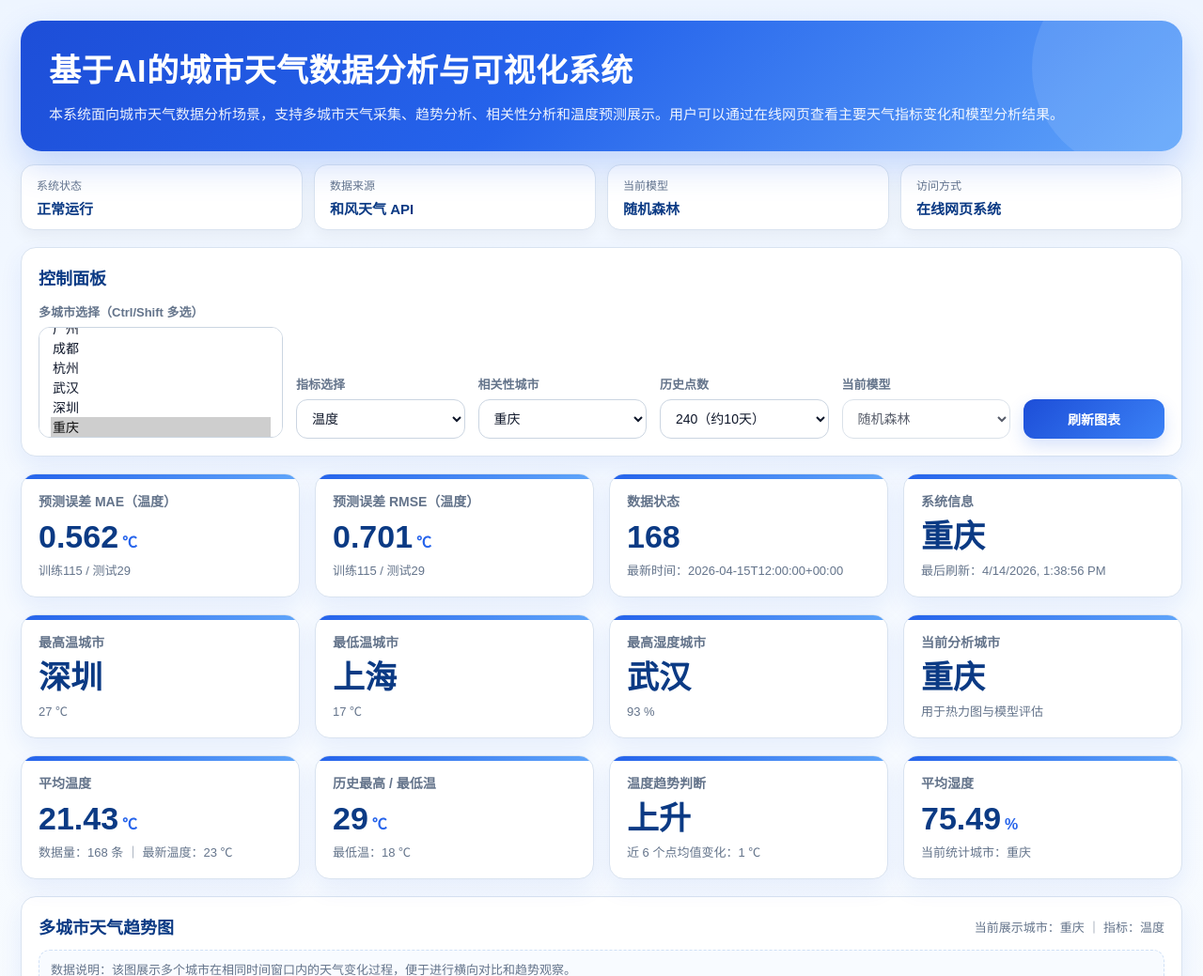
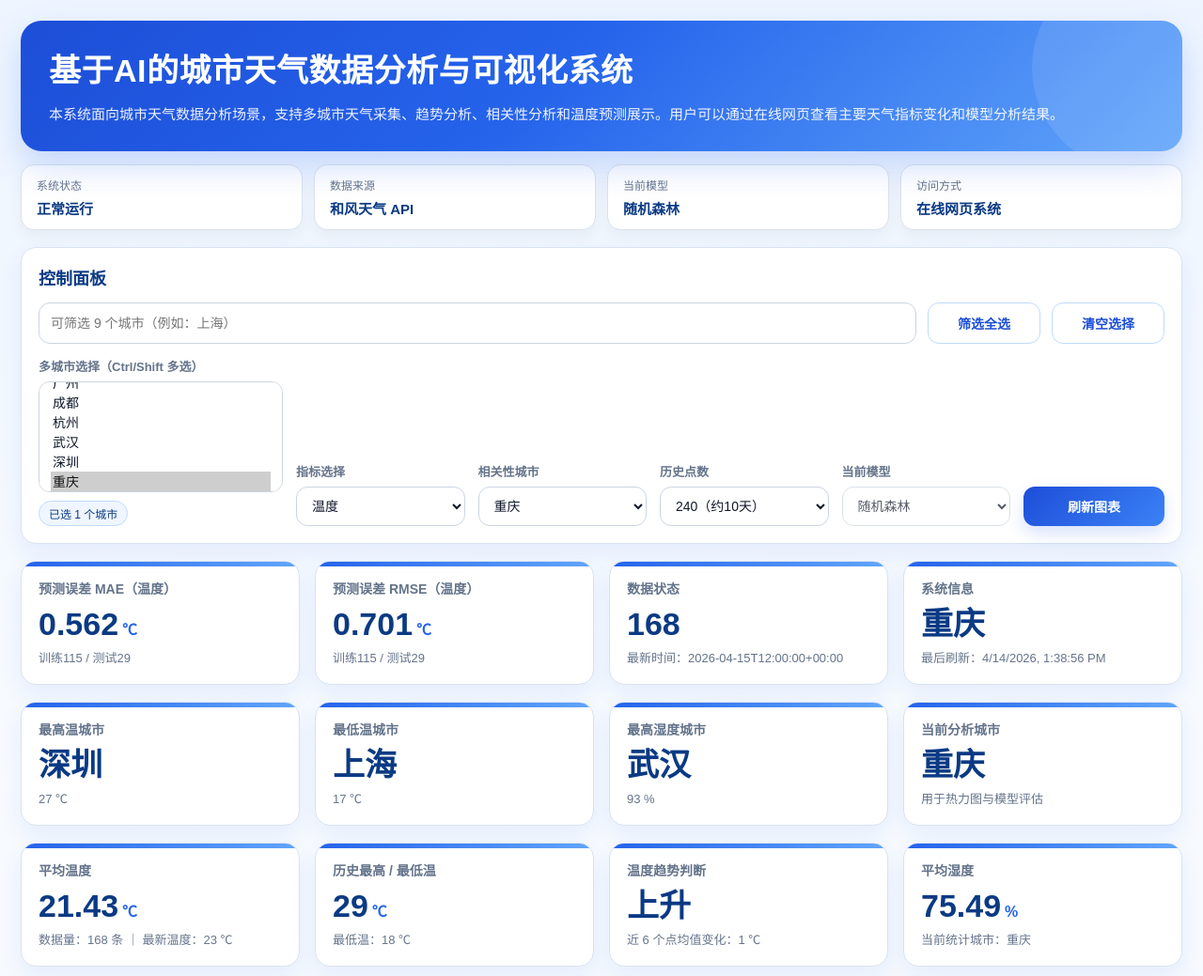
Before and after one commit to Ve1lPro/weather-system, a Django app: page / in a window 1280 px wide. Shown: the top 1039 px of the page at 94% size. Run offline with Django 5.2, Linux system fonts and the light colour scheme; data comes from the database, SQL or seed files in the repository; both versions use the stored data as it was after the commit.

Commit message:
更新UI界面

```diff
--- a/weather/services/qweather_client.py
+++ b/weather/services/qweather_client.py
@@ -15,7 +15,7 @@ class QWeatherClient:
         url = self.host.rstrip("/") + path
 
         headers = {
-            "X-QW-Api-Key": self.api_key,   # ✅ 按你控制台要求放请求头
+            "X-QW-Api-Key": self.api_key,   # 按你控制台要求放请求头
         }
 
         r = requests.get(url, params=params, headers=headers, timeout=self.timeout)
--- a/weather/static/weather/main.js
+++ b/weather/static/main.js
@@ -76,6 +76,11 @@ async function init() {
   const limitSel = document.getElementById("limit");
   const btn = document.getElementById("refresh");
 
+  const cityKeywordInput = document.getElementById("cityKeyword");
+  const selectAllCitiesBtn = document.getElementById("selectAllCities");
+  const clearCitiesBtn = document.getElementById("clearCities");
+  const citySelectionInfo = document.getElementById("citySelectionInfo");
+
   const lineHint = document.getElementById("lineHint");
   const heatHint = document.getElementById("heatHint");
 
@@ -110,11 +115,13 @@ async function init() {
   const heatChart = echarts.init(document.getElementById("chartHeat"));
 
   const cities = await getJSON("/api/cities");
+  let allCityNames = [];
 
   citiesSel.innerHTML = "";
   corrSel.innerHTML = "";
 
   for (const c of cities.cities) {
+    allCityNames.push(c.name);
     const o1 = document.createElement("option");
     o1.value = c.name;
     o1.textContent = c.name;
@@ -134,6 +141,19 @@ async function init() {
   corrSel.value = defaultCity;
   currentCity.textContent = defaultCity;
   analysisCityCard.textContent = defaultCity;
+
+  function updateCitySelectionInfo() {
+    const picked = selectedValues(citiesSel);
+    citySelectionInfo.textContent = `已选 ${picked.length} 个城市`;
+  }
+
+  function applyCityFilter() {
+    const keyword = cityKeywordInput.value.trim();
+    Array.from(citiesSel.options).forEach(opt => {
+      const visible = keyword === "" || opt.value.includes(keyword);
+      opt.hidden = !visible;
+    });
+  }
 
   async function refreshLine() {
     const picked = selectedValues(citiesSel);
@@ -165,7 +185,7 @@ async function init() {
     dataCount.textContent = count;
     dataStatus.textContent = `最新时间：${lastTime}`;
     lineHint.textContent = `当前展示城市：${picked.join("、")} ｜ 指标：${metricSel.options[metricSel.selectedIndex].text}`;
-
+    updateCitySelectionInfo();
     return payloadLine;
   }
 
@@ -287,14 +307,40 @@ async function init() {
 
   btn.addEventListener("click", refreshAll);
   metricSel.addEventListener("change", refreshLine);
-  citiesSel.addEventListener("change", refreshLine);
+  citiesSel.addEventListener("change", async () => {
+    updateCitySelectionInfo();
+    await refreshLine();
+  });
+
   corrSel.addEventListener("change", async () => {
     await refreshCorrAndEval();
     await refreshSummary();
   });
   limitSel.addEventListener("change", refreshAll);
+  cityKeywordInput.addEventListener("input", applyCityFilter);
+
+  selectAllCitiesBtn.addEventListener("click", async () => {
+    Array.from(citiesSel.options).forEach(opt => {
+      if (!opt.hidden) opt.selected = true;
+    });
+    updateCitySelectionInfo();
+    await refreshLine();
+  });
+
+  clearCitiesBtn.addEventListener("click", () => {
+    Array.from(citiesSel.options).forEach(opt => {
+      opt.selected = false;
+    });
+    updateCitySelectionInfo();
+  });
+
+  allCityNames = Array.from(new Set(allCityNames));
+  if (allCityNames.length > 0) {
+    cityKeywordInput.placeholder = `可筛选 ${allCityNames.length} 个城市（例如：${allCityNames[0]}）`;
+  }
 
   await refreshAll();
+  updateCitySelectionInfo();
 
   window.addEventListener("resize", () => {
     lineChart.resize();
--- a/weather/templates/weather/dashboard.html
+++ b/weather/templates/dashboard.html
@@ -1,3 +1,6 @@
+{% load static %}
+<!doctype html>
+<html lang="zh-cn">
 <!doctype html>
 <html lang="zh-cn">
 <head>
@@ -137,7 +140,7 @@
       font-weight:600;
     }
 
-    select, button{
+    select, button, input[type="text"]{
       width:100%;
       border:1px solid #cbd5e1;
       border-radius:12px;
@@ -148,7 +151,7 @@
       transition:.2s;
     }
 
-    select:focus, button:focus{
+    select:focus, button:focus, input[type="text"]:focus{
       outline:none;
       border-color:#60a5fa;
       box-shadow:0 0 0 3px rgba(96,165,250,.16);
@@ -171,6 +174,34 @@
       transform:translateY(-1px);
       opacity:.96;
     }
+    .toolbar-row{
+      display:grid;
+      grid-template-columns:1fr 120px 120px;
+      gap:12px;
+      margin-bottom:14px;
+    }
+
+    .ghost-btn{
+      background:#fff;
+      color:#1d4ed8;
+      border:1px solid #bfdbfe;
+      box-shadow:none;
+    }
+
+    .status-pill{
+      display:inline-flex;
+      align-items:center;
+      gap:6px;
+      font-size:12px;
+      color:#0b3a84;
+      background:#eff6ff;
+      border:1px solid #bfdbfe;
+      border-radius:999px;
+      padding:4px 10px;
+      margin-top:8px;
+    }
+
+
 
     .kpi-grid{
       display:grid;
@@ -303,6 +334,9 @@
       .system-item{
         min-width:100%;
       }
+      .toolbar-row{
+        grid-template-columns:1fr;
+      }
     }
   </style>
 </head>
@@ -335,10 +369,16 @@
 
     <div class="panel">
       <div class="panel-title">控制面板</div>
+      <div class="toolbar-row">
+        <input id="cityKeyword" type="text" placeholder="输入城市关键字（如：北、上、深）进行筛选"/>
+        <button id="selectAllCities" class="ghost-btn">筛选全选</button>
+        <button id="clearCities" class="ghost-btn">清空选择</button>
+      </div>
       <div class="control-grid">
         <div class="field">
           <label>多城市选择（Ctrl/Shift 多选）</label>
           <select id="cities" multiple></select>
+          <div class="status-pill" id="citySelectionInfo">已选 0 个城市</div>
         </div>
 
         <div class="field">
@@ -486,6 +526,6 @@
   <script>
     window.DEFAULT_CITY = "{{ default_city }}";
   </script>
-  <script src="/static/weather/main.js?v=5"></script>
+<script src="{% static 'main.js' %}?v=6"></script>
 </body>
 </html>
--- a/weather/views.py
+++ b/weather/views.py
@@ -13,7 +13,7 @@ METRIC_MAP = {
 
 
 def dashboard(request):
-    return render(request, "weather/dashboard.html", {"default_city": settings.DEFAULT_CITY_NAME})
+    return render(request, "dashboard.html", {"default_city": settings.DEFAULT_CITY_NAME})
 
 
 def api_cities(request):
```
Also changed, not shown: db.sqlite3.
